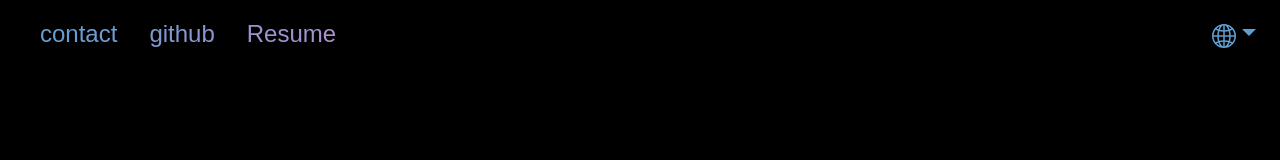
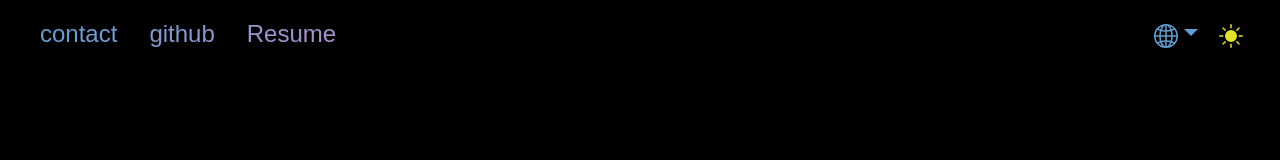
Before and after one commit to mari-Zz/portfolio, a React (Create React App) app: page / in a window 1280 px wide. Shown: the top 160 px of the page. Built offline with nearby package versions, Linux system fonts and the light colour scheme; some icons are missing; a web font is replaced by a local one.

Commit message:
craated background toggle

```diff
--- a/src/App.css
+++ b/src/App.css
@@ -142,7 +142,7 @@
   border-radius: 100%;
   font-size: 1.5rem;
   transition: 0.5s ease-out;
-  border: 3px solid black;
+  border: 3px solid hsla(0, 0%, 0%, 0);
 }
 
 .myBtn:hover {
--- a/src/components/header.js
+++ b/src/components/header.js
@@ -1,20 +1,33 @@
 import { useEffect, useState } from "react";
 import { useTranslation } from "react-i18next";
-import { BsGlobe2 } from "react-icons/bs";
+import { BsGlobe2, BsFillSunFill, BsFillMoonFill } from "react-icons/bs";
 import i18next from "i18next";
 
 function Header({ currentLanguage, setCurrentLanguage }) {
   const { t } = useTranslation();
 
   const [anchorTarget, setAnchorTarget] = useState(null);
+  const [backColor, setBackColor] = useState("black");
 
   useEffect(() => {
     setAnchorTarget(document.getElementById("contact"));
   }, []);
 
+  useEffect(() => {
+    document.body.style.backgroundColor = backColor;
+  }, [backColor]);
+
   const handleClick = (e) => {
     e.preventDefault();
     anchorTarget.scrollIntoView({ behavior: "smooth", block: "start" });
+  };
+
+  const toggleBackgroundColor = () => {
+    if (backColor === "black") {
+      setBackColor("hsla(206, 31%, 84%, 0.411)");
+    } else {
+      setBackColor("black");
+    }
   };
 
   return (
@@ -48,7 +61,7 @@ function Header({ currentLanguage, setCurrentLanguage }) {
         </ul>
 
         <ul className="nav ">
-          <div className="btn-group">
+          <li className="btn-group">
             <button
               type="button"
               className="btn globe dropdown-toggle small-size-font gradiant"
@@ -84,7 +97,18 @@ function Header({ currentLanguage, setCurrentLanguage }) {
                 </button>
               </li>
             </ul>
-          </div>
+          </li>
+          <li className="ms-2">
+            <button
+              type="button"
+              className="btn small-size-font"
+              aria-expanded="false"
+              style={{ boxShadow: "none", color: "rgb(227 225 42)" }}
+              onClick={toggleBackgroundColor}
+            >
+              {backColor === "black" ? <BsFillSunFill /> : <BsFillMoonFill />}
+            </button>
+          </li>
         </ul>
       </nav>
 
--- a/src/components/tools.js
+++ b/src/components/tools.js
@@ -63,7 +63,7 @@ function Tools({ currentLanguage }) {
       <Slider {...settings}>
         {img.map((img) => {
           return (
-            <div key={img} className="tools mt-2 shadow">
+            <div key={img} className="tools mt-2">
               {img}
             </div>
           );
--- a/src/index.css
+++ b/src/index.css
@@ -2,7 +2,6 @@ body {
   margin: 0;
   -webkit-font-smoothing: antialiased;
   -moz-osx-font-smoothing: grayscale;
-  background-color: hsl(0, 0%, 0%);
 }
 
 code {
```
Also changed, not shown: src/setupTests.js (deleted, +0 -5 lines), public/img/pattern.jpg (deleted), 1 other file (tests, documents, lock files or other folders).
